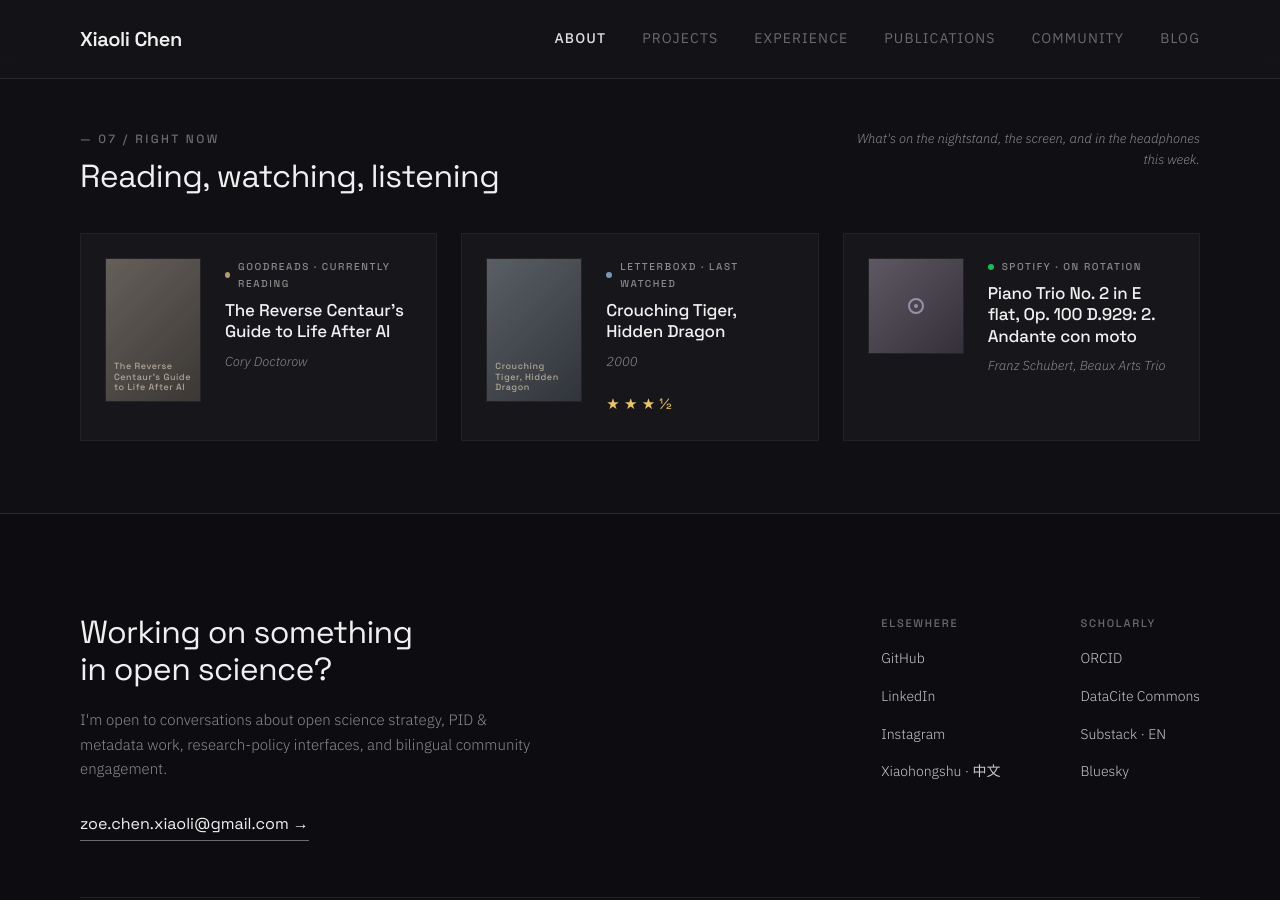
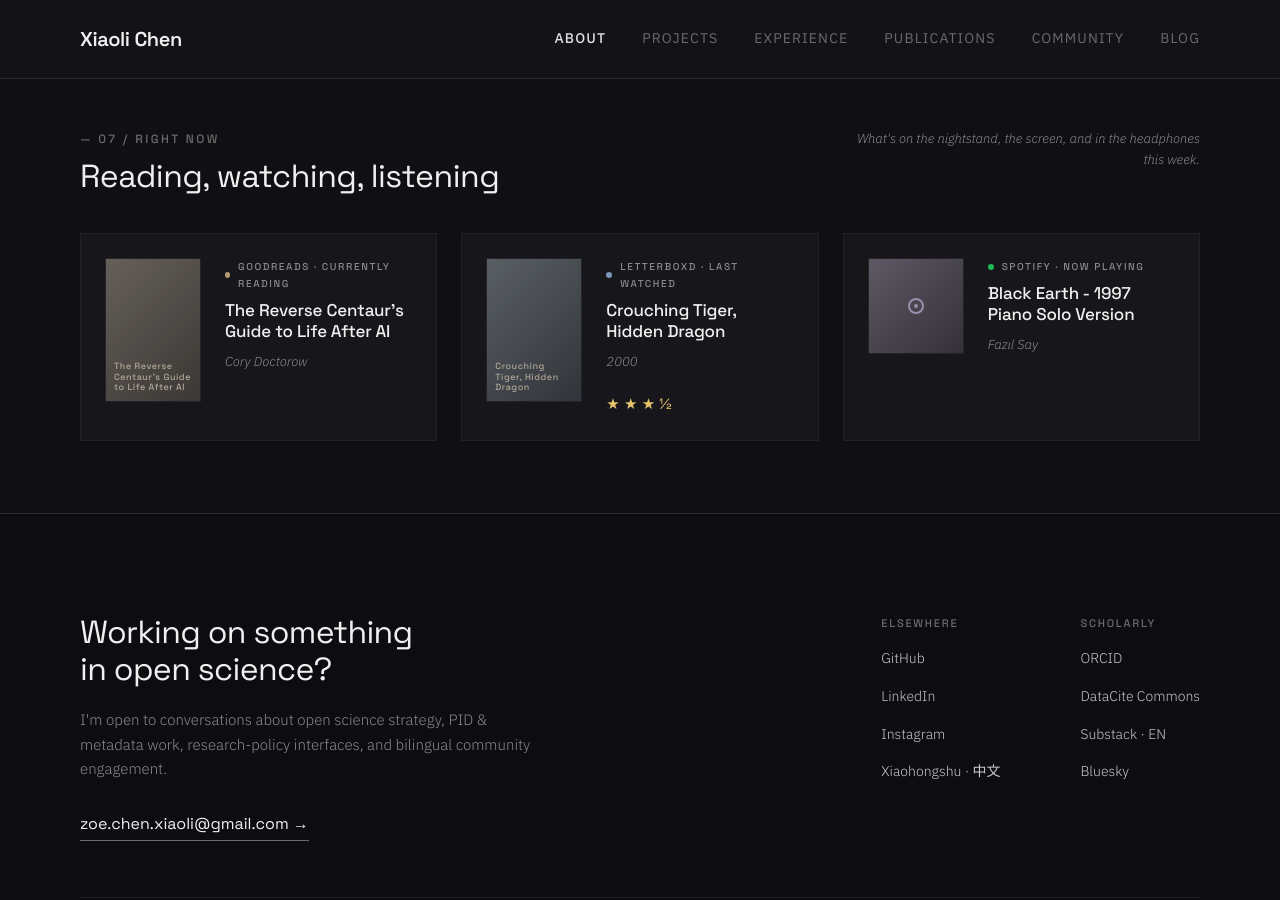
Before and after one commit to xchen101/xchen101.github.io, a Jekyll site: the page built from index.md, in a window 1280 px wide and 900 px high, scrolled down 6657 px. Built offline with Jekyll 4.4.1, drawn with Linux system fonts in a browser that asks for light colours; comment, search, counter and statistics services are not loaded; grey boxes are pictures that could not be loaded.

Commit message:
update: Right Now widget data (auto)

```diff
--- a/_data/now.yml
+++ b/_data/now.yml
@@ -1,4 +1,4 @@
-# Right now — auto-generated by Hermes cron on 2026-10-04 17:00 UTC
+# Right now — auto-generated by Hermes cron on 2026-10-04 23:00 UTC
 # Sources: Goodreads RSS / Letterboxd RSS / Spotify API
 
 reading:
@@ -23,9 +23,9 @@
 listening:
   service: "Spotify"
   accent: "#1DB954"
-  label: "On rotation"
-  title: "Piano Trio No. 2 in E flat, Op. 100 D.929: 2. Andante con moto"
-  artist: "Franz Schubert, Beaux Arts Trio"
-  url: "https://open.spotify.com/track/56zdpAq3QqSz0qzvuLncLk"
+  label: "Now playing"
+  title: "Black Earth - 1997 Piano Solo Version"
+  artist: "Fazıl Say"
+  url: "https://open.spotify.com/track/3wsT286gEZoEp2TVkSIYmi"
   profile_url: "https://open.spotify.com/"
-  image: "https://i.scdn.co/image/ab67616d00001e02b79756aabb5900edd485c654"
+  image: "https://i.scdn.co/image/ab67616d00001e0209d800381dfb85682d8f209b"
```
